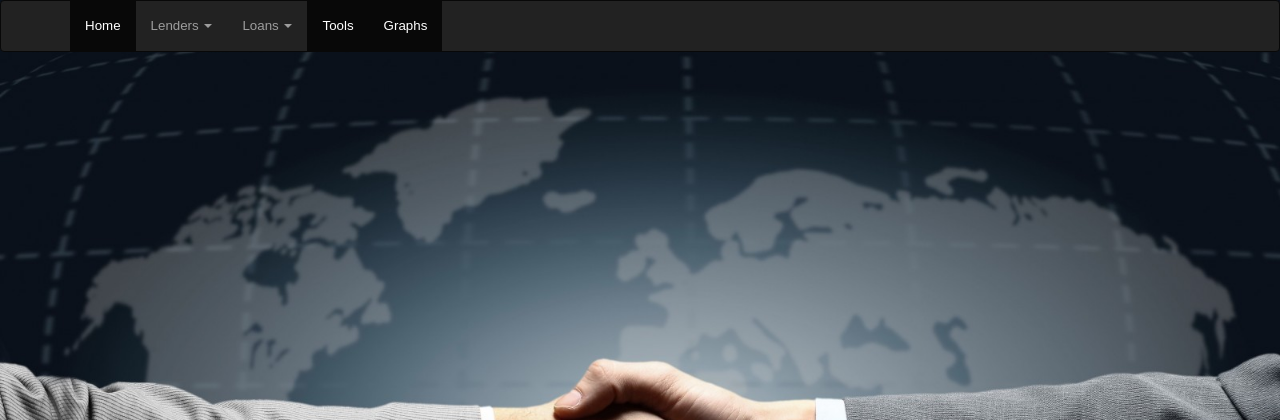
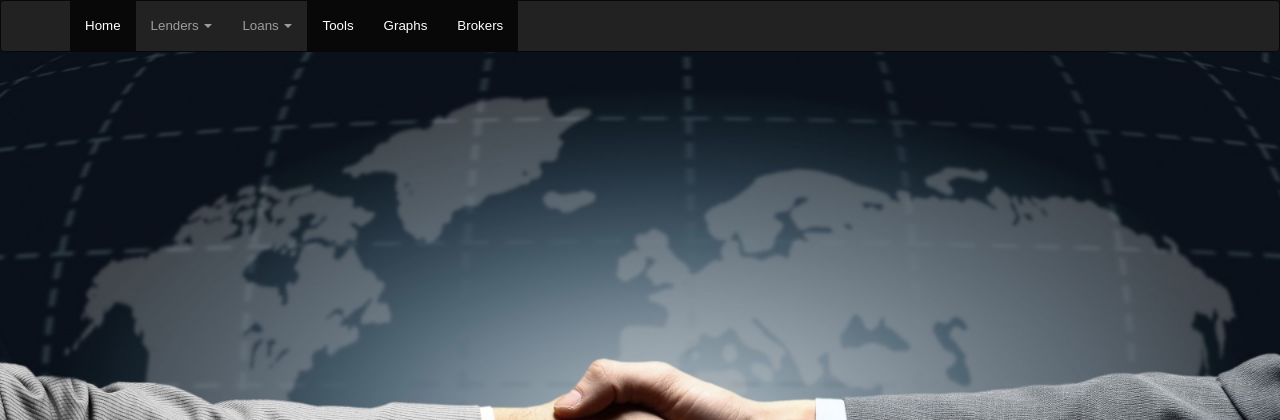
Before and after one commit to lorenzotan/streamline-broker, a Django app: page / in a window 1280 px wide. Shown: the top 420 px of the page. Run offline with Django 3.2, Linux system fonts and the light colour scheme; some libraries are stand-ins or nearby versions.

Commit message:
Issue 8: Adding Brokers link to navbar

```diff
--- a/broker1/inputs/templates/inputs/index.html
+++ b/broker1/inputs/templates/inputs/index.html
@@ -30,6 +30,7 @@
           </li>
           <li class="active"><a href="#">Tools</a></li>
           <li class="active"><a href="#">Graphs</a></li>
+          <li class="active"><a href="#">Brokers</a></li>
         </ul>
       </div>
     </nav>
```
